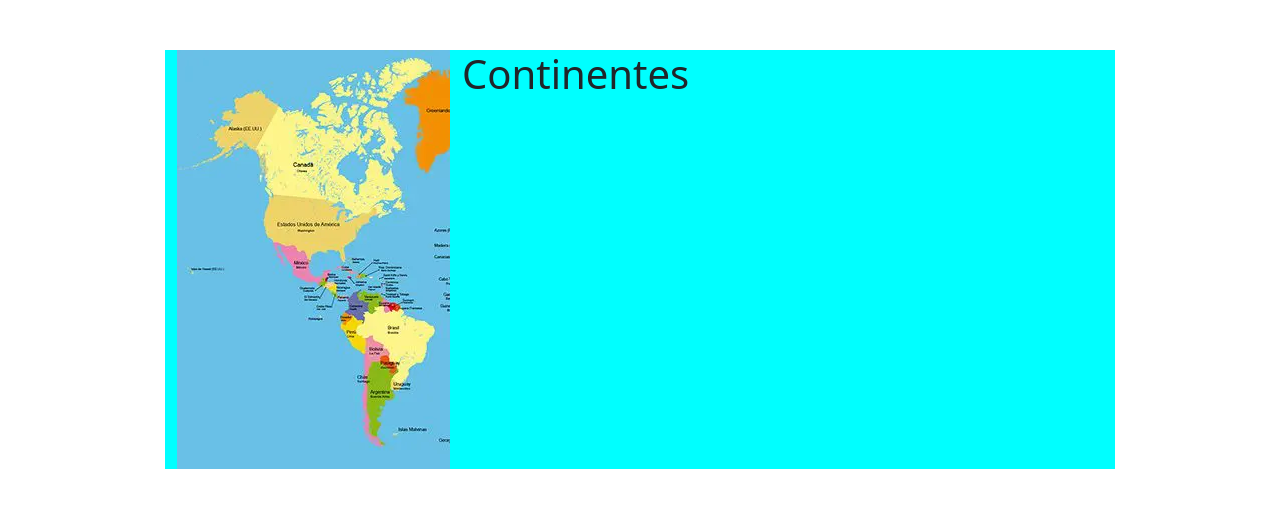
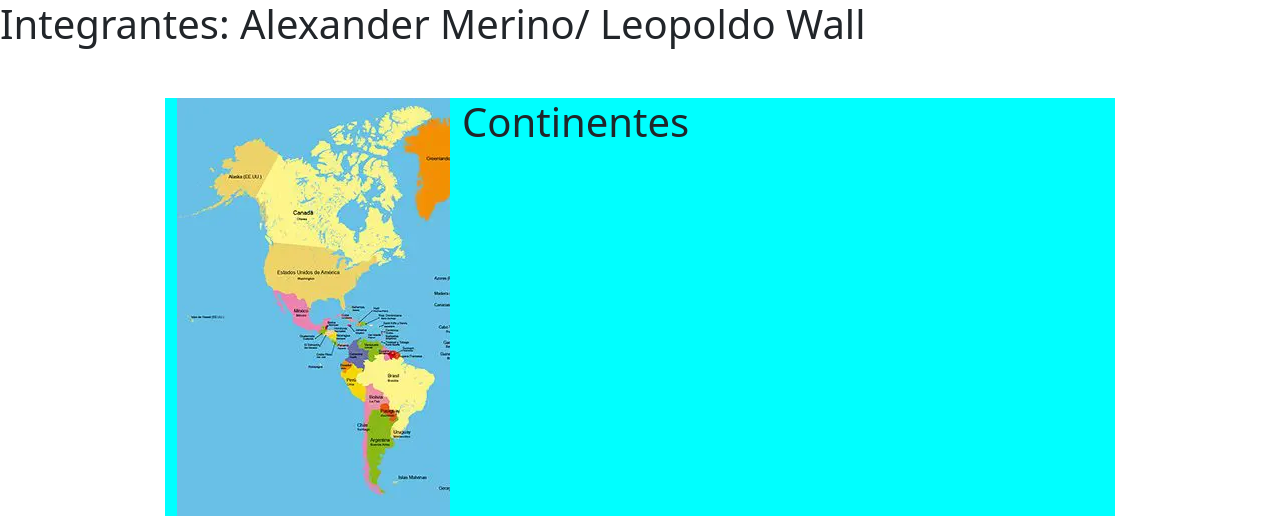
Before and after one commit to Leonard0nt/Evaluacion2Back, a Django app: page /render2/ in a window 1280 px wide. Shown: the top 516 px of the page. Run offline with Django 4.2, Linux system fonts and the light colour scheme.

Commit message:
Finalizado con nombres integrantes

```diff
--- a/templates/templatesApp/index2.html
+++ b/templates/templatesApp/index2.html
@@ -12,6 +12,7 @@
 </head>
 
 <body>
+    <h1>Integrantes: Alexander Merino/ Leopoldo Wall</h1>
     <div class="container">
         <div class="row">
             <div class="col-1">
```
